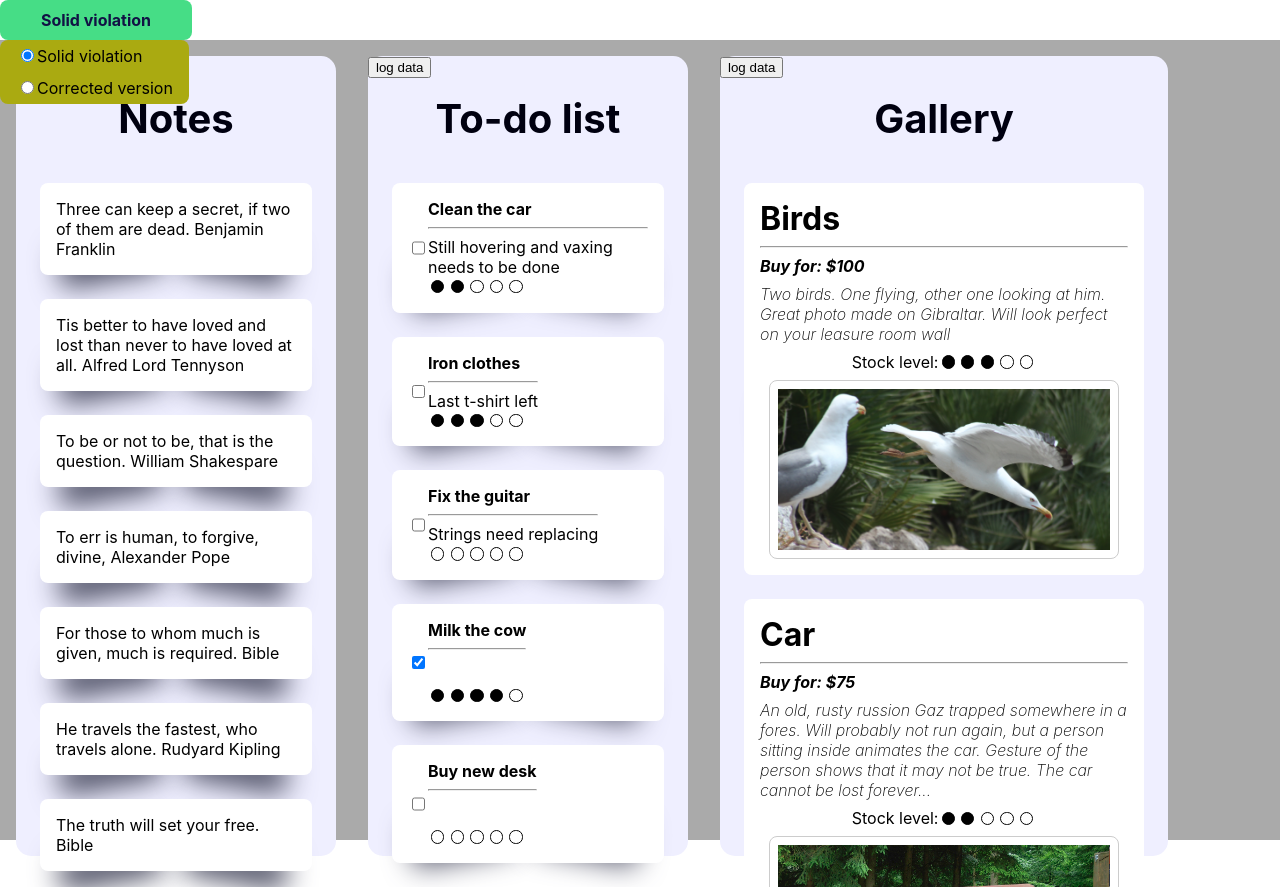
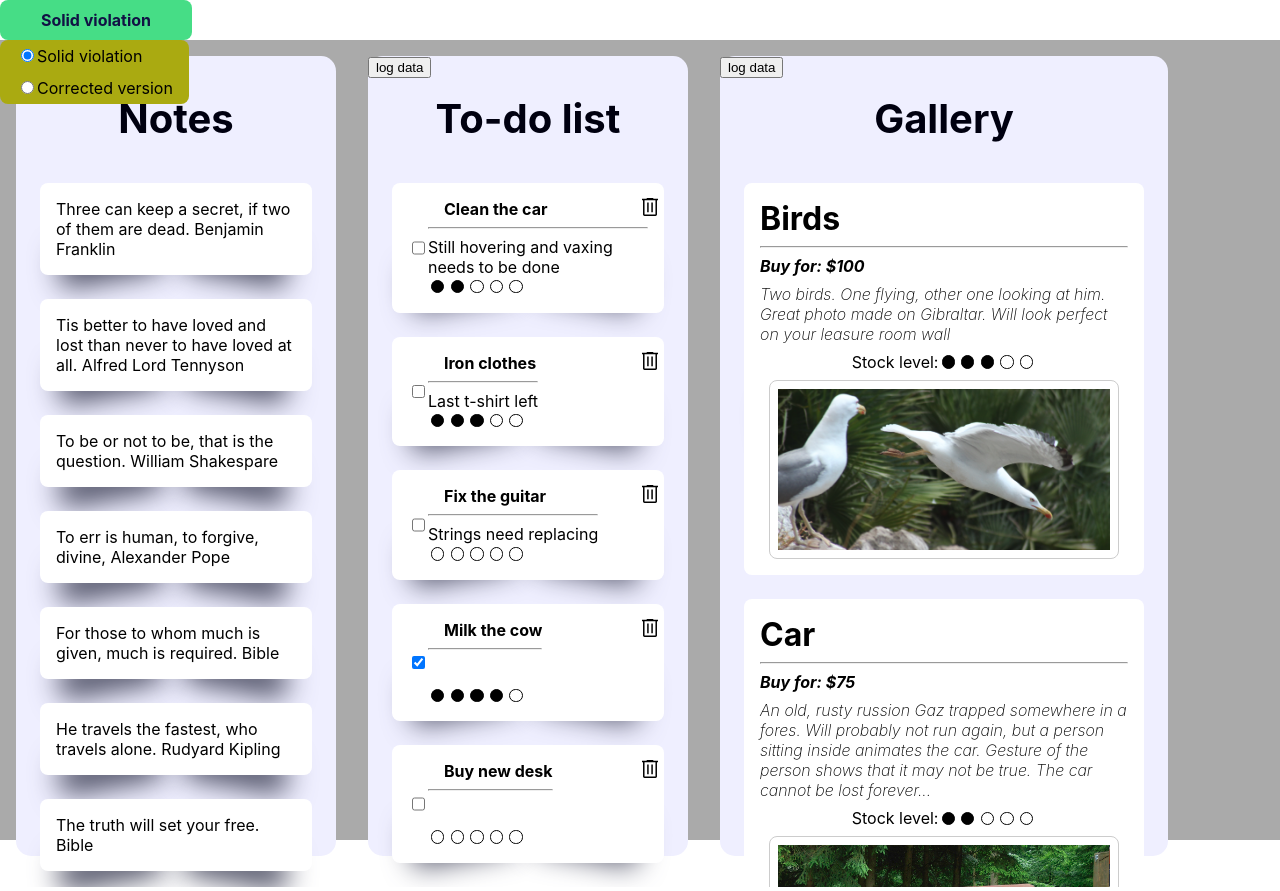
Before and after one commit to gudmar/ListsDemo, a React (Create React App) app in the folder lists-demo/: page / in a window 1280 px wide. Built offline with nearby package versions, Linux system fonts and the light colour scheme.

Commit message:
to dos list style corrected, bin added

```diff
--- a/lists-demo/src/GlobalStyling/styleList.ts
+++ b/lists-demo/src/GlobalStyling/styleList.ts
@@ -28,7 +28,24 @@ export const useListStyles = createUseStyles({
         display: 'flex',
     },
     message: {
+        outline: '0px solid transparent',
         fontWeight: 'bold',
+        '&:hover': {
+            cursor: 'text'
+        },
+        '&:active': {
+            border: 'none',
+            outline: 'none'
+        }
+    },
+    note: {
+        outline: '0px solid transparent',
+    },
+    pointer:{
+        cursor: 'pointer'
+    },
+    checkboxLabel:{
+        paddingLeft: '1rem',
     },
     listWrapper: (theme: CustomTheme) => ({
         widthMin: '200px',
@@ -51,11 +68,11 @@ export const useListStyles = createUseStyles({
         padding: '1rem',
         transitionDuration: '0.3s',
         borderRadius: '8px',
-        '&:hover': {
-            cursor: 'pointer',
-            backgroundColor: theme.listItemHoverBackground,
-            transitionDuration: '0.3s',
-        },
+        // '&:hover': {
+        //     cursor: 'pointer',
+        //     backgroundColor: theme.listItemHoverBackground,
+        //     transitionDuration: '0.3s',
+        // },
         '&:before, &:after':{
             content: '" "',
             display: 'inline-block',
@@ -92,6 +109,7 @@ export const useListStyles = createUseStyles({
 
     doneStageWrapper: (theme: CustomTheme) => ({
         display: 'flex',
+        cursor: 'pointer',
     }),
     notDoneStage: (theme: CustomTheme) => ({
         borderRadius: '50%',
--- /dev/null
+++ b/lists-demo/src/Icons/DeleteIcon/DeleteIcon.tsx
@@ -0,0 +1,14 @@
+import { useListStyles } from "./styles"
+import { ReactComponent as DeleteIconImage } from './DeleteIconImage.svg'
+
+const DeleteIcon = ({...props}) => {
+    const classes = useListStyles();
+
+    return (
+        <div className={props.className}>
+            <DeleteIconImage className={classes.icon}/>
+        </div>
+    )
+}
+
+export default DeleteIcon
--- /dev/null
+++ b/lists-demo/src/Icons/DeleteIcon/index.ts
@@ -0,0 +1,3 @@
+import DeleteIcon from "./DeleteIcon";
+
+export default DeleteIcon;
--- /dev/null
+++ b/lists-demo/src/Icons/DeleteIcon/styles.js
@@ -0,0 +1,7 @@
+import { createUseStyles } from "react-jss";
+
+export const useListStyles = createUseStyles({
+    icon: {
+        width: '1.5rem',
+    }
+});
--- a/lists-demo/src/SOLIDViolation/Components/SolidViolationList/ListItem.tsx
+++ b/lists-demo/src/SOLIDViolation/Components/SolidViolationList/ListItem.tsx
@@ -4,6 +4,8 @@ import { useListStyles } from "../../../GlobalStyling/styleList";
 import { iListItem, iNoteListItem, iToDosListItem, iDoneStage, iPicturesData } from "../../Types/types"
 import { CustomTheme } from '../../../Types/themes'
 import { PicturesData, ProgressType, ToDoData } from "../../../Types/dataTypes";
+import DeleteIcon from "../../../Icons/DeleteIcon";
+import { useStyles } from "./styles";
 
 const NoteListItem = ({data, editMessage}: iNoteListItem) => {
     const { theme } = useThemesAPI();
@@ -43,19 +45,22 @@ const ToDosListItem = ({
 }: iToDosListItem) => {
     const { theme } = useThemesAPI();
     const classes = useListStyles(theme);
+    const localClasses = useStyles();
     const onDoneStageChange = (val: ProgressType) => {
         setDoneStage!(val);
     }
     return (
         <div className={classes.listItem}>
+            <DeleteIcon className={`${localClasses.right} ${classes.pointer}`} />
             <div className={classes.horizontal}>
-                <input type="checkbox" checked={isDone} id={`${id}`} onChange={() => { setIsDone!(!isDone)}}/>
+                <input className={classes.pointer} type="checkbox" checked={isDone} id={`${id}`} onChange={() => { setIsDone!(!isDone)}}/>
                 <div>
-                    <label htmlFor={`${id}`} className={classes.message} contentEditable onBlur={(e: any) => {editMessage!(e.target.outerText)}}>{message}</label>
+                    <label className={`${classes.message} ${classes.checkboxLabel}`} spellCheck={false}  contentEditable onBlur={(e: any) => {editMessage!(e.target.outerText)}}>{message}</label>
                     <hr/>
-                    <div   contentEditable onBlur={(e: any) => {editNote!(e.target.outerText)}}>{notes}</div>
+                    <div className={classes.note} spellCheck={false} contentEditable onBlur={(e: any) => {editNote!(e.target.outerText)}}>{notes}</div>
                     <DoneStage level={doneStage} setDoneStage={onDoneStageChange}/>
                 </div>
+
             </div>
         </div>
     )
--- /dev/null
+++ b/lists-demo/src/SOLIDViolation/Components/SolidViolationList/styles.ts
@@ -0,0 +1,10 @@
+import { createUseStyles } from "react-jss";
+
+export const useStyles = createUseStyles({
+    right: {
+        position: 'absolute',
+        display: 'inline-block',
+        right: '0.15rem',
+        top: '0rem',
+    }
+});
```
Also changed, not shown: lists-demo/src/Icons/DeleteIcon/DeleteIconImage.svg (added), 1 other file (tests, documents, lock files or other folders).
